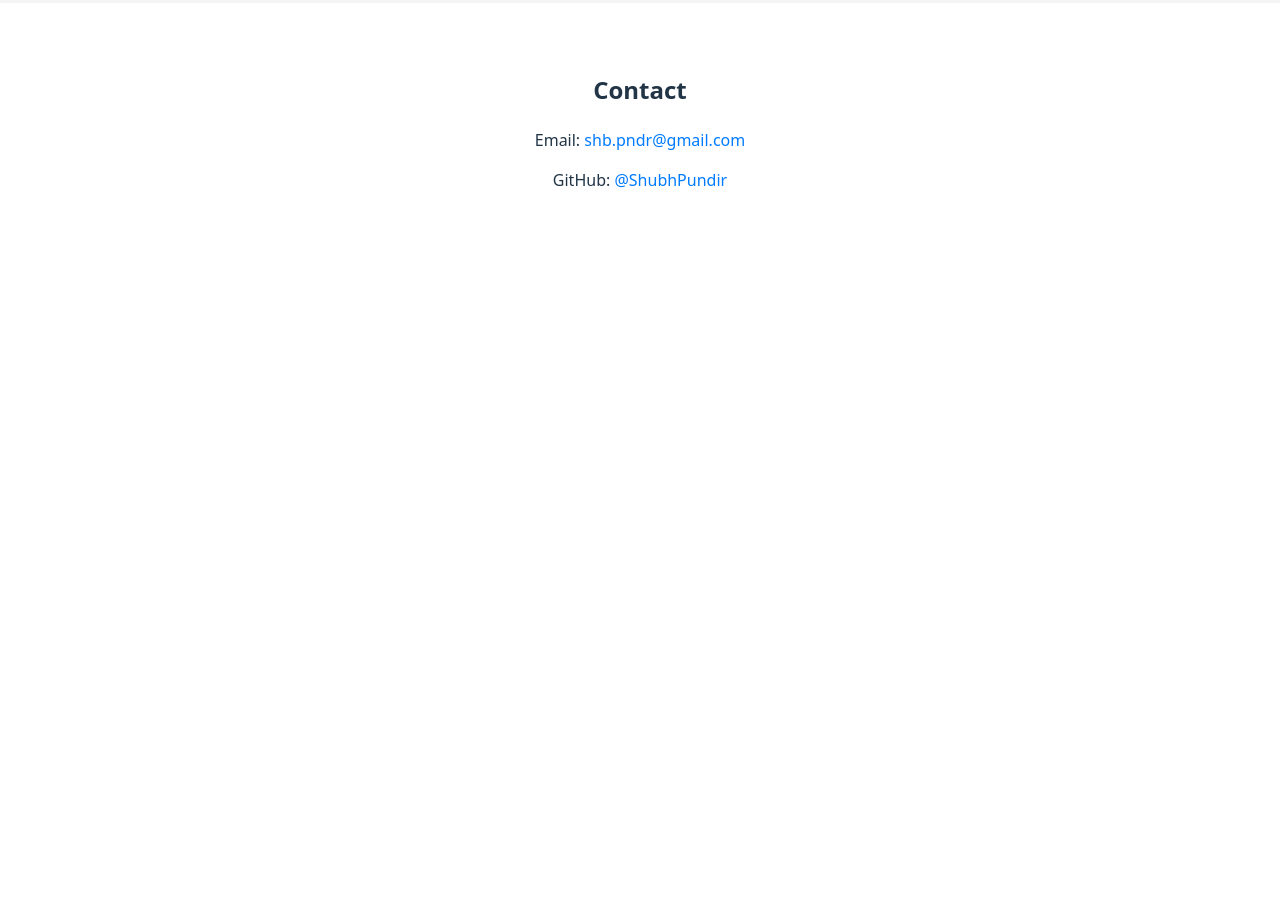
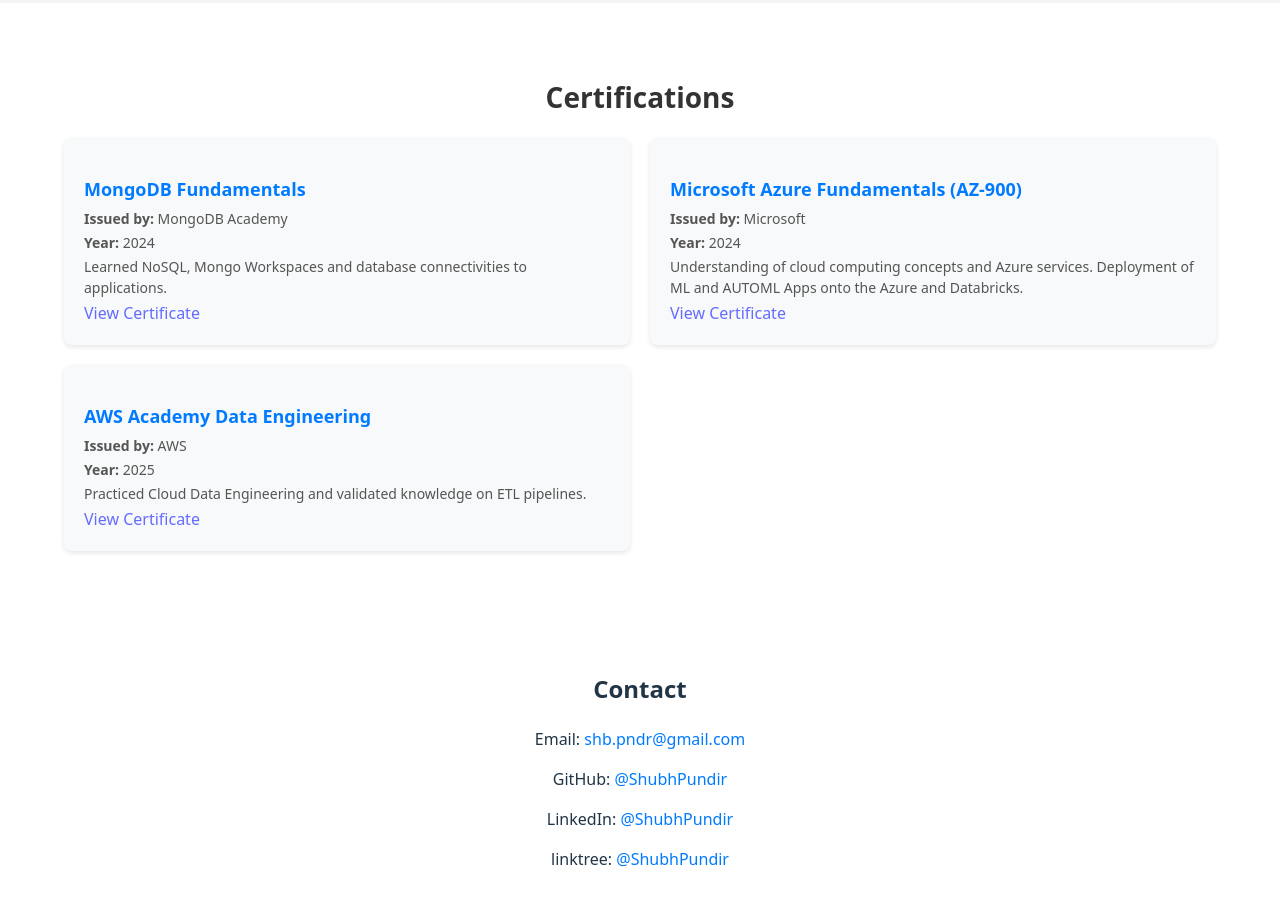
Before and after one commit to ShubhPundir/portfolio, a React (Vite) app in the folder frontend/: page /portfolio/allprojects in a window 1280 px wide. Shown: the part 3240-4145 px from the top of the page. Before the commit the page ends 3498 px from the top, so only its background shows below. Built offline with nearby package versions, Linux system fonts and the light colour scheme.

Commit message:
Add Certifications section to Home page; update Contact component with LinkedIn and Linktree links; update asset references in index.html

```diff
--- /dev/null
+++ b/frontend/src/components/Certifications.jsx
@@ -0,0 +1,38 @@
+import React from "react";
+import "../styles/Certifications.css";
+
+const Certifications = () => {
+  return (
+    <section className="certifications">
+      <h2>Certifications</h2>
+      <div className="certifications-container">
+        {/* First Row */}
+        <div className="cert-item">
+          <h3>MongoDB Fundamentals</h3>
+          <p><strong>Issued by:</strong> MongoDB Academy</p>
+          <p><strong>Year:</strong> 2024</p>
+          <p>Learned NoSQL, Mongo Workspaces and database connectivities to applications.</p>
+          <a href="https://learn.mongodb.com/c/OiUBAvhtRpiU1-KnzEJZdA" target="_blank" rel="noreferrer">View Certificate</a>
+        </div>
+
+        <div className="cert-item">
+          <h3>Microsoft Azure Fundamentals (AZ-900)</h3>
+          <p><strong>Issued by:</strong> Microsoft</p>
+          <p><strong>Year:</strong> 2024</p>
+          <p>Understanding of cloud computing concepts and Azure services. Deployment of ML and AUTOML Apps onto the Azure and Databricks.</p>
+          <a href="https://www.credly.com/badges/7fd53f8c-be3e-48bf-acbb-34d7a42423b5/linked_in_profile" target="_blank" rel="noreferrer">View Certificate</a>
+        </div>
+
+        <div className="cert-item">
+          <h3>AWS Academy Data Engineering</h3>
+          <p><strong>Issued by:</strong> AWS</p>
+          <p><strong>Year:</strong> 2025</p>
+          <p>Practiced Cloud Data Engineering and validated knowledge on ETL pipelines.</p>
+          <a href="https://www.credly.com/badges/dcca2a23-24c9-4e5b-ad4e-47334d91c51c/public_url" target="_blank" rel="noreferrer">View Certificate</a>
+        </div>
+      </div>
+    </section>
+  );
+};
+
+export default Certifications;
--- a/frontend/src/components/Contact.jsx
+++ b/frontend/src/components/Contact.jsx
@@ -6,6 +6,9 @@
       <h2>Contact</h2>
       <p>Email: <a href="mailto:shb.pndr@gmail.com" target="_blank">shb.pndr@gmail.com</a></p>
       <p>GitHub: <a href="https://github.com/ShubhPundir" target="_blank">@ShubhPundir</a></p>
+      <p>LinkedIn: <a href="https://www.linkedin.com/in/shubh-pundir-02820321b/" target="_blank">@ShubhPundir</a></p>
+      <p>linktree: <a href="https://linktr.ee/ShubhPundir" target="_blank">@ShubhPundir</a></p>
+
     </section>
   );
 };
--- a/frontend/src/pages/Home.jsx
+++ b/frontend/src/pages/Home.jsx
@@ -5,6 +5,7 @@
 import Contact from "../components/Contact";
 import Education from "../components/Education";
 import WorkExperience from "../components/WorkExperience";
+import Certifications from "../components/Certifications";
 
 const Home = () => {
   return (
@@ -14,6 +15,7 @@
       <WorkExperience />
       <Projects />
       <Skills />
+      <Certifications />
       <Contact />
     </div>
   );
--- /dev/null
+++ b/frontend/src/styles/Certifications.css
@@ -0,0 +1,51 @@
+.certifications {
+  text-align: center;
+  padding: 50px 5%;
+  background-color: #ffffff;
+}
+
+.certifications h2 {
+  font-size: 28px;
+  color: #333;
+  margin-bottom: 20px;
+}
+
+/* Two Rows Layout */
+.certifications-container {
+  display: grid;
+  grid-template-columns: repeat(2, 1fr); /* Two columns */
+  gap: 20px;
+  justify-content: center;
+}
+
+.cert-item {
+  background: #f8f9fa;
+  padding: 20px;
+  border-radius: 8px;
+  box-shadow: 0 2px 5px rgba(0, 0, 0, 0.1);
+  text-align: left;
+}
+
+.cert-item h3 {
+  font-size: 18px;
+  color: #007bff;
+  margin-bottom: 5px;
+}
+
+.cert-item p {
+  font-size: 14px;
+  color: #555;
+  margin: 3px 0;
+}
+
+/* Responsive: Stack to Single Column on Small Screens */
+@media (max-width: 900px) {
+  .certifications-container {
+    grid-template-columns: 1fr; /* Stack in one column */
+  }
+
+  .cert-item {
+    width: 90%;
+    margin: auto;
+  }
+}
```
Also changed, not shown: 5 other files (tests, documents, lock files or other folders).
